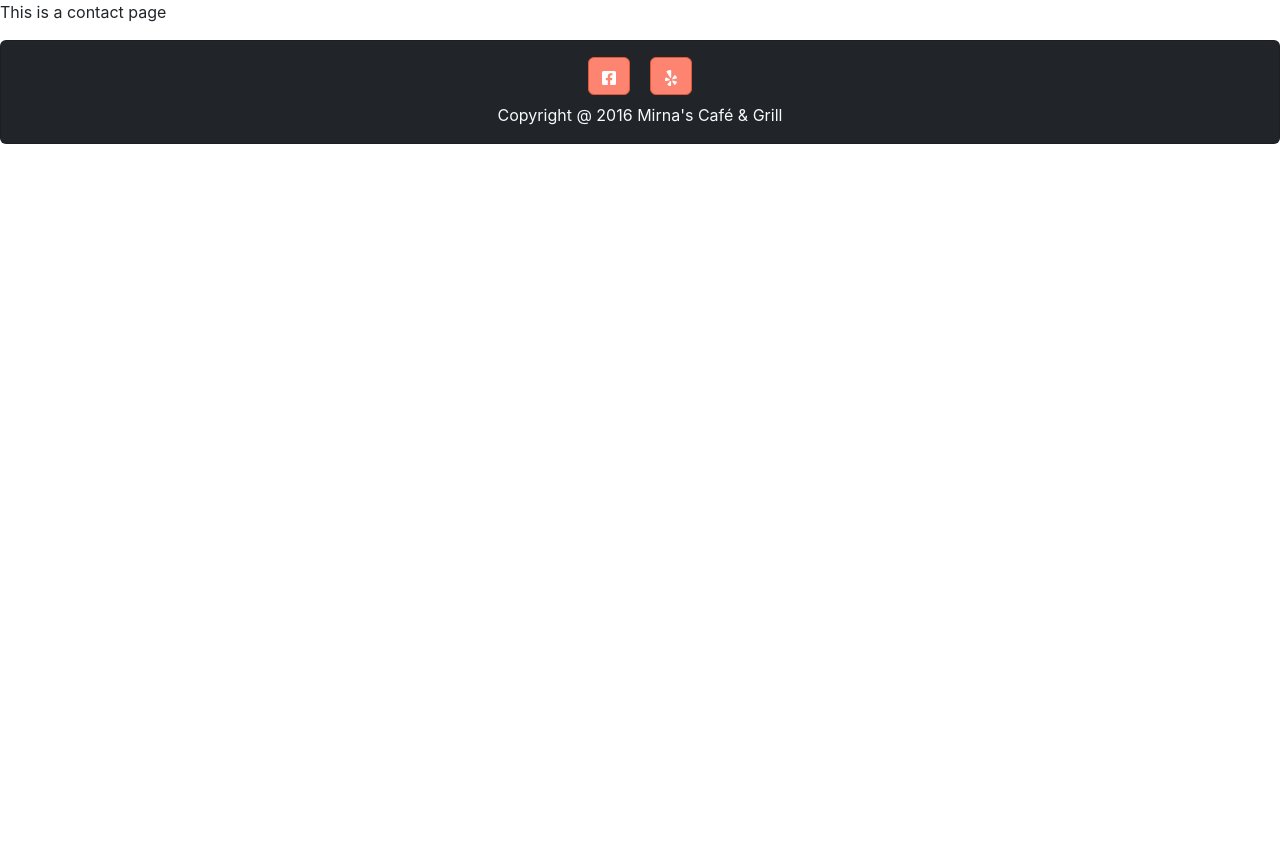
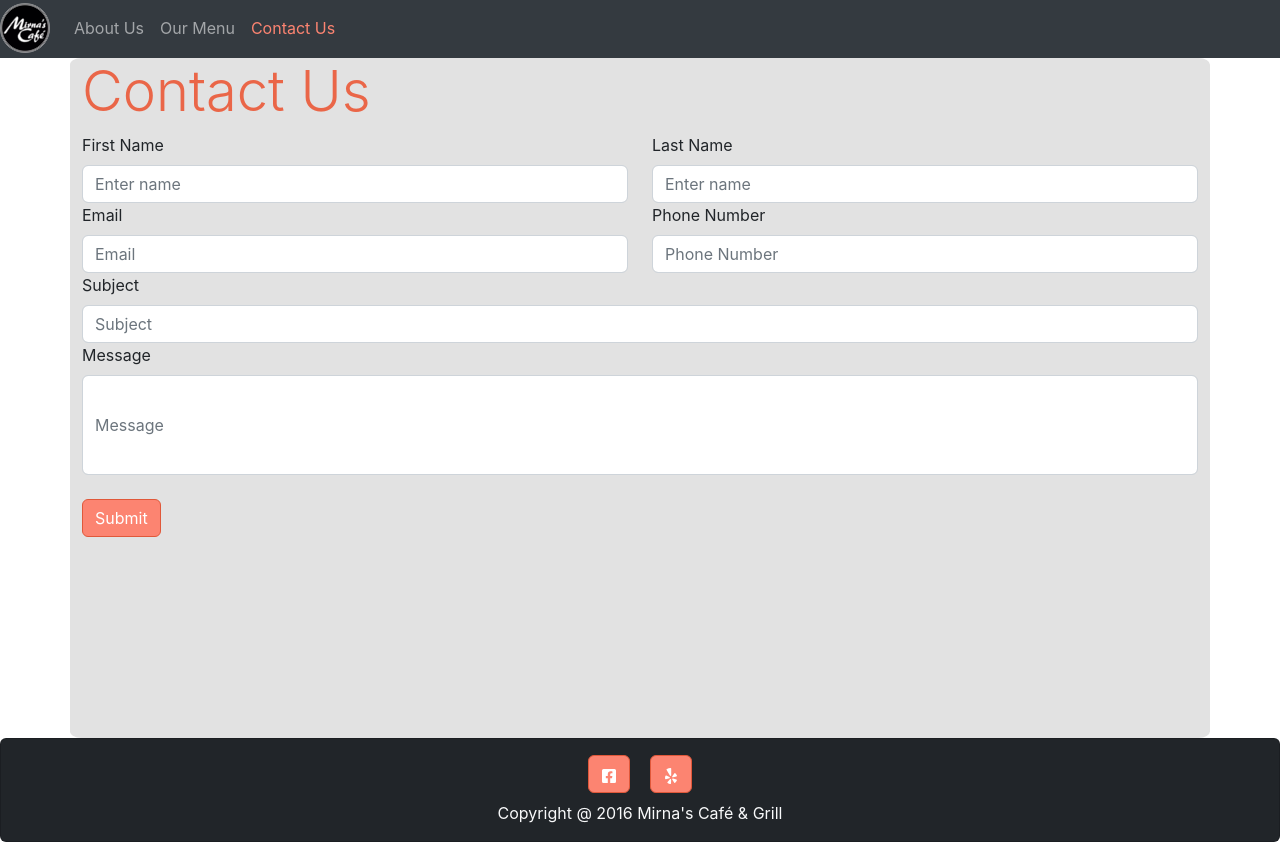
Before and after one commit to SonaBestADC/final-project-cop2822c, a React (Create React App) app: page /final-project-cop2822c/Contact in a window 1280 px wide. Before the commit the page ends 800 px from the top, so only its background shows below. Built offline with nearby package versions, Linux system fonts and the light colour scheme; the HTML template or start-up script is replaced by a standard one.

Commit message:
Added Contact Page

```diff
--- a/src/App.js
+++ b/src/App.js
@@ -15,7 +15,7 @@ function App() {
         <Route path="final-project-cop2822c/Contact" element={<Contact/>}/>
         <Route path="final-project-cop2822c/Menu" element={<Menu/>}/>
         <Route path="final-project-cop2822c/About" element={<About/>}/>
-        <Route path="final-project-cop2822c/*" element={<Error/>}/>
+        <Route path="final-project-cop2822c/Error" element={<Error/>}/>
       </Routes>
       <Footer/>
     </BrowserRouter>
--- a/src/pages/contact/contact.js
+++ b/src/pages/contact/contact.js
@@ -1,12 +1,95 @@
-import React, { Component } from 'react';
+import React, { Component } from "react";
+import Navigation from "../../components/navigation/navigation";
+import { Col, Container, Row, Form, Button } from "react-bootstrap";
 import "./contact.scss";
 
 class Contact extends Component {
-    state = {  }
+  constructor() {
+    super();
+    this.state = {
+      fName: "",
+      lName: "",
+      email: "",
+      phone: "",
+      subject: "",
+      message: "",
+    };
+  }
+
+  onChange = (e) => {
+    this.setState({
+      [e.target.name]: e.target.value,
+    });
+  };
+
+  handleSubmit = (e) => {
+    e.preventDefault();
+    console.log(this.state);
+  }
+
   render() {
     return (
       <div>
-                <p>This is a contact page</p>
+        <Navigation />
+        <Container className="contact">
+          <Row>
+            <Col xl={12} lg={12} md={12} sm={12}>
+              <h2 className="display-4 custom-heading">Contact Us</h2>
+            </Col>
+          </Row>
+          <Form onSubmit={this.handleSubmit}>
+            <Row>
+              <Col xl={6} lg={6} md={12} sm={12}>
+                <Form.Group>
+                  <Form.Label>First Name</Form.Label>
+                  <Form.Control type="text" className="form-control" placeholder="Enter name" name="fName" onChange={this.onChange} />
+                </Form.Group>
+              </Col>
+              <Col xl={6} lg={6} md={12} sm={12}>
+                <Form.Group>
+                  <Form.Label>Last Name</Form.Label>
+                  <Form.Control type="text" className="form-control" placeholder="Enter name" name="lName" onChange={this.onChange} />
+                </Form.Group>
+              </Col>
+            </Row>
+            <Row>
+              <Col xl={6} lg={6} md={12} sm={12}>
+                <Form.Group>
+                  <Form.Label>Email</Form.Label>
+                  <Form.Control type="email" className="form-control" placeholder="Email" name="email" onChange={this.onChange} />
+                </Form.Group>
+              </Col>
+              <Col xl={6} lg={6} md={12} sm={12}>
+                <Form.Group>
+                  <Form.Label>Phone Number</Form.Label>
+                  <Form.Control type="tel" className="form-control" placeholder="Phone Number" name="phone" onChange={this.onChange} />
+                </Form.Group>
+              </Col>
+            </Row>
+            <Row>
+              <Col xl={12} lg={12} md={12} sm={12}>
+                <Form.Group>
+                  <Form.Label>Subject</Form.Label>
+                  <Form.Control type="text" className="form-control" placeholder="Subject" name="subject" onChange={this.onChange} />
+                </Form.Group>
+              </Col>
+            </Row>
+            <Row>
+              <Col xl={12} lg={12} md={12} sm={12}>
+                <Form.Group>
+                  <Form.Label>Message</Form.Label>
+                  <Form.Control type="text" className="form-control message" placeholder="Message" name="message" onChange={this.onChange} />
+                </Form.Group>
+              </Col>
+            </Row>
+            <Row>
+                <Col xl={12} lg={12} md={12} sm={12}>
+                    <br/>
+                    <Button>Submit</Button>
+                </Col>
+            </Row>
+          </Form>
+        </Container>
       </div>
     );
   }
--- a/src/pages/contact/contact.scss
+++ b/src/pages/contact/contact.scss
@@ -0,0 +1,11 @@
+@import "../../variables";
+
+
+.contact{
+    background-color: $custom-background-off-white;
+    border-radius:1%;
+    overflow:hidden;
+}
+.message{
+    height:100px;
+}
```
Lines whose indentation alone changed are shown as unchanged.
